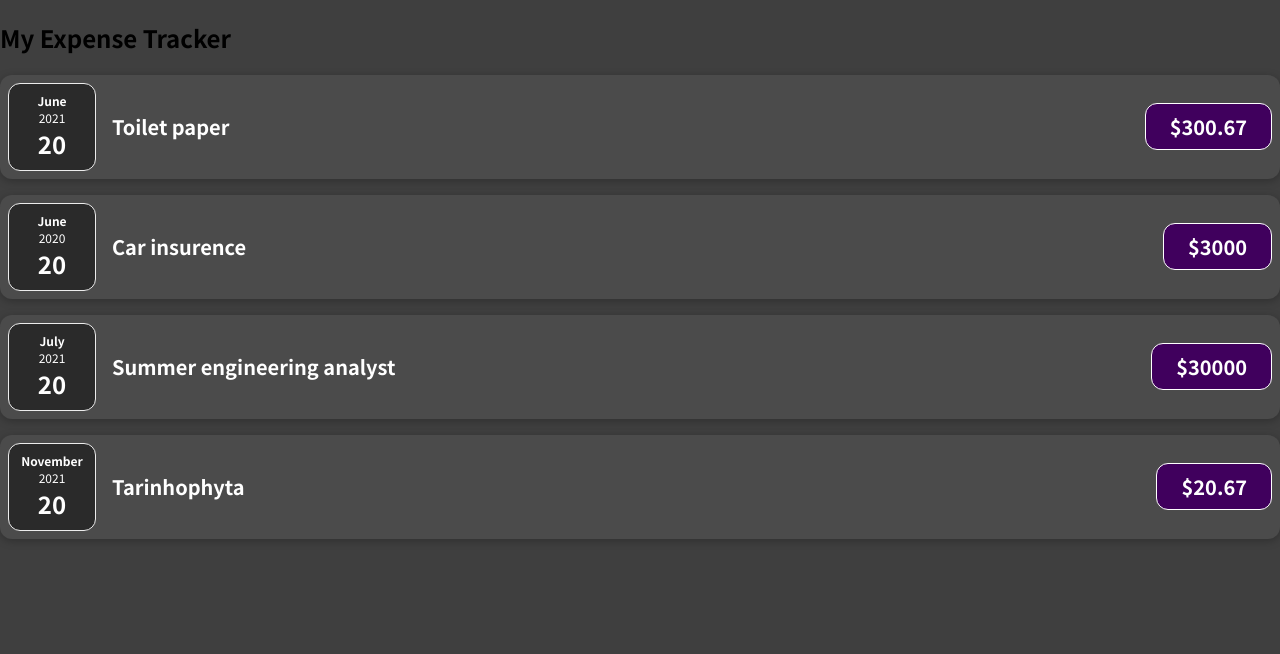
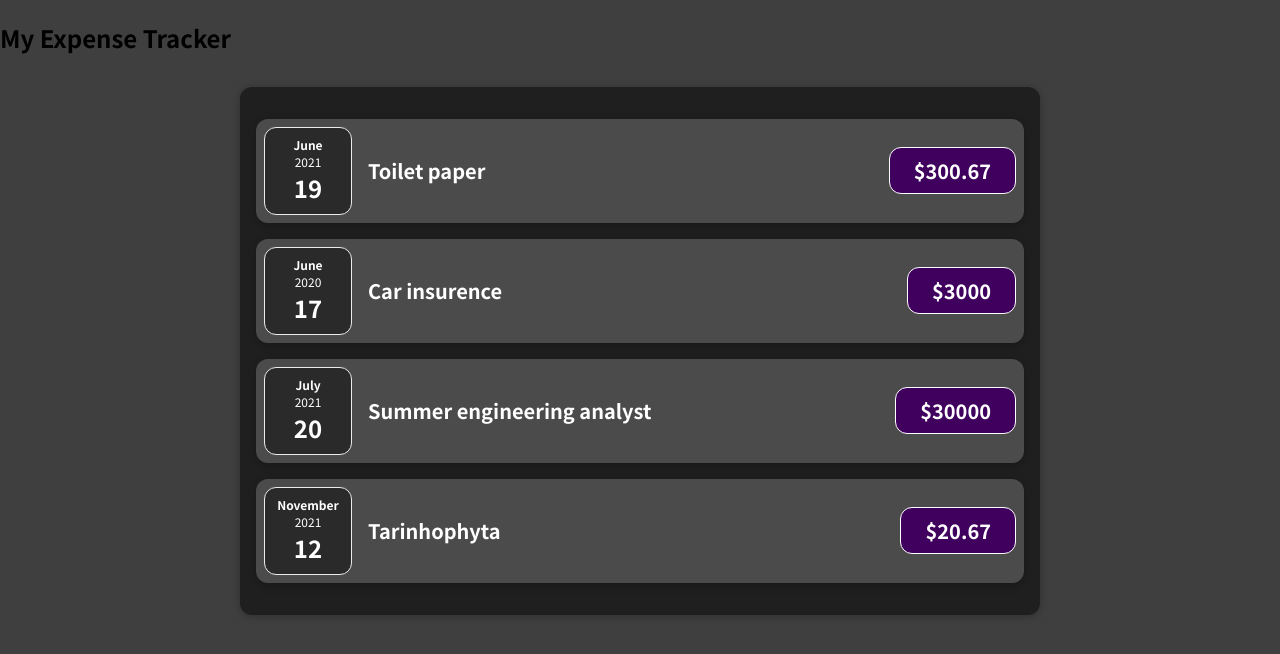
Before and after one commit to musakanneh/expense-tracker, a JavaScript app: page / in a window 1280 px wide. Shown: the top 654 px of the page. Built offline with nearby package versions, Linux system fonts and the light colour scheme.

Commit message:
More components

```diff
--- a/src/App.js
+++ b/src/App.js
@@ -1,19 +1,18 @@
-import EspenseItmem from './components/ExpenseItem';
+import Expenses from './components/Expenses';
 
 function App() {
-
   const expenses = [
     {
       id: 'e1',
       title: "Toilet paper",
       amount: 300.67,
-      date: new Date(2021, 5, 20)
+      date: new Date(2021, 5, 19)
     },
     {
       id: 'e2',
       title: "Car insurence",
       amount: 3000,
-      date: new Date(2020, 5, 20)
+      date: new Date(2020, 5, 17)
     },
     {
       id: 'e3',
@@ -25,38 +24,14 @@
       id: 'e4',
       title: "Tarinhophyta",
       amount: 20.67,
-      date: new Date(2021, 10, 20)
+      date: new Date(2021, 10, 12)
     }
   ]
 
   return (
     <div>
       <h2>My Expense Tracker</h2>
-
-      <EspenseItmem
-        title={expenses[0].title}
-        amount={expenses[0].amount}
-        date={expenses[0].date}
-      />
-
-      <EspenseItmem
-        title={expenses[1].title}
-        amount={expenses[1].amount}
-        date={expenses[1].date}
-      />
-
-      <EspenseItmem
-        title={expenses[2].title}
-        amount={expenses[2].amount}
-        date={expenses[2].date}
-      />
-
-      <EspenseItmem
-        title={expenses[3].title}
-        amount={expenses[3].amount}
-        date={expenses[3].date}
-      />
-
+      <Expenses items={expenses} />
     </div>
   );
 }
--- /dev/null
+++ b/src/components/Cards.css
@@ -0,0 +1,3 @@
+.cards {
+    border: 1px solid red;
+}
--- /dev/null
+++ b/src/components/Expenses.css
@@ -0,0 +1,9 @@
+.expenses {
+    padding: 1rem;
+    background-color: rgb(31, 31, 31);
+    margin: 2rem auto;
+    width: 50rem;
+    max-width: 95%;
+    border-radius: 12px;
+    box-shadow: 0 1px 8px rgba(0, 0, 0, 0.25);
+}
--- /dev/null
+++ b/src/components/Expenses.js
@@ -0,0 +1,35 @@
+import ExpenseItem from './ExpenseItem';
+import './Expenses.css';
+
+function Expenses(props) {
+    return (
+        <div className="expenses">
+            <ExpenseItem
+                title={props.items[0].title}
+                amount={props.items[0].amount}
+                date={props.items[0].date}
+            />
+
+            <ExpenseItem
+                title={props.items[1].title}
+                amount={props.items[1].amount}
+                date={props.items[1].date}
+            />
+
+            <ExpenseItem
+                title={props.items[2].title}
+                amount={props.items[2].amount}
+                date={props.items[2].date}
+            />
+
+            <ExpenseItem
+                title={props.items[3].title}
+                amount={props.items[3].amount}
+                date={props.items[3].date}
+            />
+        </div>
+    );
+}
+
+
+export default Expenses;
--- a/src/index.css
+++ b/src/index.css
@@ -1,5 +1,4 @@
 @import url('https://fonts.googleapis.com/css2?family=Noto+Sans+JP:wght@400;700&display=swap');
-
 * {
   box-sizing: border-box;
 }
```
Also changed, not shown: src/components/Card.js (added, +7 -0 lines), 1 other file (tests, documents, lock files or other folders).
